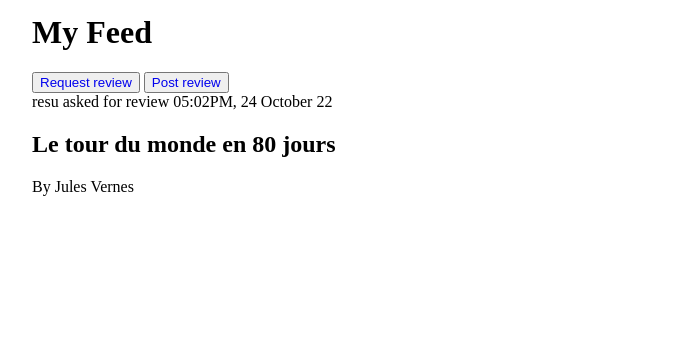
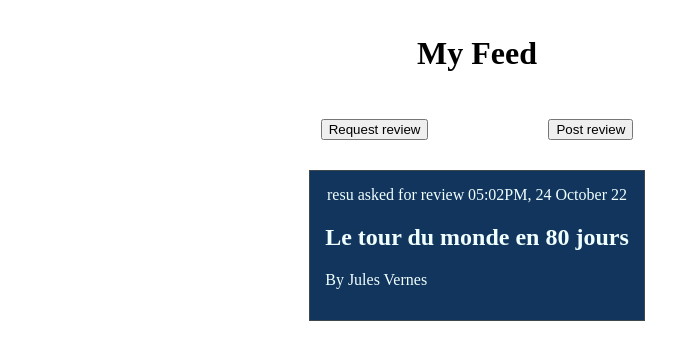
Before and after one commit to slv-improver/09_litreview, a Django app: page /feed/ in a window 1280 px wide. Shown: the part 86-446 px from the top of the page, without its empty margins (163-839 px from the left). Run offline with Django 4.2, Linux system fonts and the light colour scheme; a user stored in the database is signed in; data comes from the database, SQL or seed files in the repository.

Commit message:
customize feed & posts page with border

```diff
--- a/review/templates/review/feed.html
+++ b/review/templates/review/feed.html
@@ -4,14 +4,15 @@
 {% block title %}Feed{% endblock %}
 
 {% block content %}
+<div class="flex flex-column">
     <h1>My Feed</h1>
 
-<div>
-    <a href="{% url 'create_ticket' %}"><button>Request review</a></button>
-    <a href="{% url 'create_review' %}"><button>Post review</a></button>
+    <div class="flex feed-top-button">
+        <a href="{% url 'create_ticket' %}"><button>Request review</button></a>
+        <a href="{% url 'create_review' %}"><button>Post review</button></a>
     </div>
 
-<div>
+    <div class="posts">
         {% for post in posts %}
             {% if post|model_type == 'Ticket' %}
                 {% include 'review/partials/ticket_snippet.html' with ticket=post %}
@@ -23,4 +24,5 @@
             {% endif %}
         {% endfor %}
     </div>
+</div>
 {% endblock %}
--- a/review/templates/review/partials/review_snippet.html
+++ b/review/templates/review/partials/review_snippet.html
@@ -1,7 +1,7 @@
 {% load review_extras %}
 
-<div>
-    <div>
+<div class="review flex flex-column">
+    <div class="meta flex">
         <span>
             {% get_poster_display review.user %} published a review
         </span>
@@ -11,7 +11,7 @@
     </div>
     <h3>{{ review.headline }} - {% get_rating review.rating %}</h3>
     <p>{{ review.body }}</p>
-    <div>
+    <div class="ticket">
         <p>Ticket - {% get_poster_display review.ticket.user %}</p>
         <p>{{ review.ticket.title }}</p>
         {% if review.ticket.image %}
--- a/review/templates/review/partials/ticket_snippet.html
+++ b/review/templates/review/partials/ticket_snippet.html
@@ -1,7 +1,7 @@
 {% load review_extras %}
 
-<div>
-    <div>
+<div class="ticket">
+    <div class="meta flex">
         <span>
             {% get_poster_display ticket.user %} asked for review
         </span>
--- a/static/style.css
+++ b/static/style.css
@@ -40,3 +40,28 @@ input::placeholder {
     margin: 100px auto;
     max-width: 890px;
 }
+
+.feed-top-button a {
+    margin: 25px 60px;
+}
+.review, .ticket {
+    border: 1px solid rgb(62, 72, 77);
+    padding: 15px;
+    margin: 5px;
+}
+.review .ticket {
+    align-self: center;
+    min-width: 500px;
+}
+.review {
+    min-width: 600px;
+    align-items: flex-start;
+    background: rgb(247, 245, 190);
+}
+.ticket {
+    background: rgb(18, 53, 93);
+    color: azure;
+}
+.meta {
+    width: 100%;
+}
```
Lines whose indentation alone changed are shown as unchanged.
